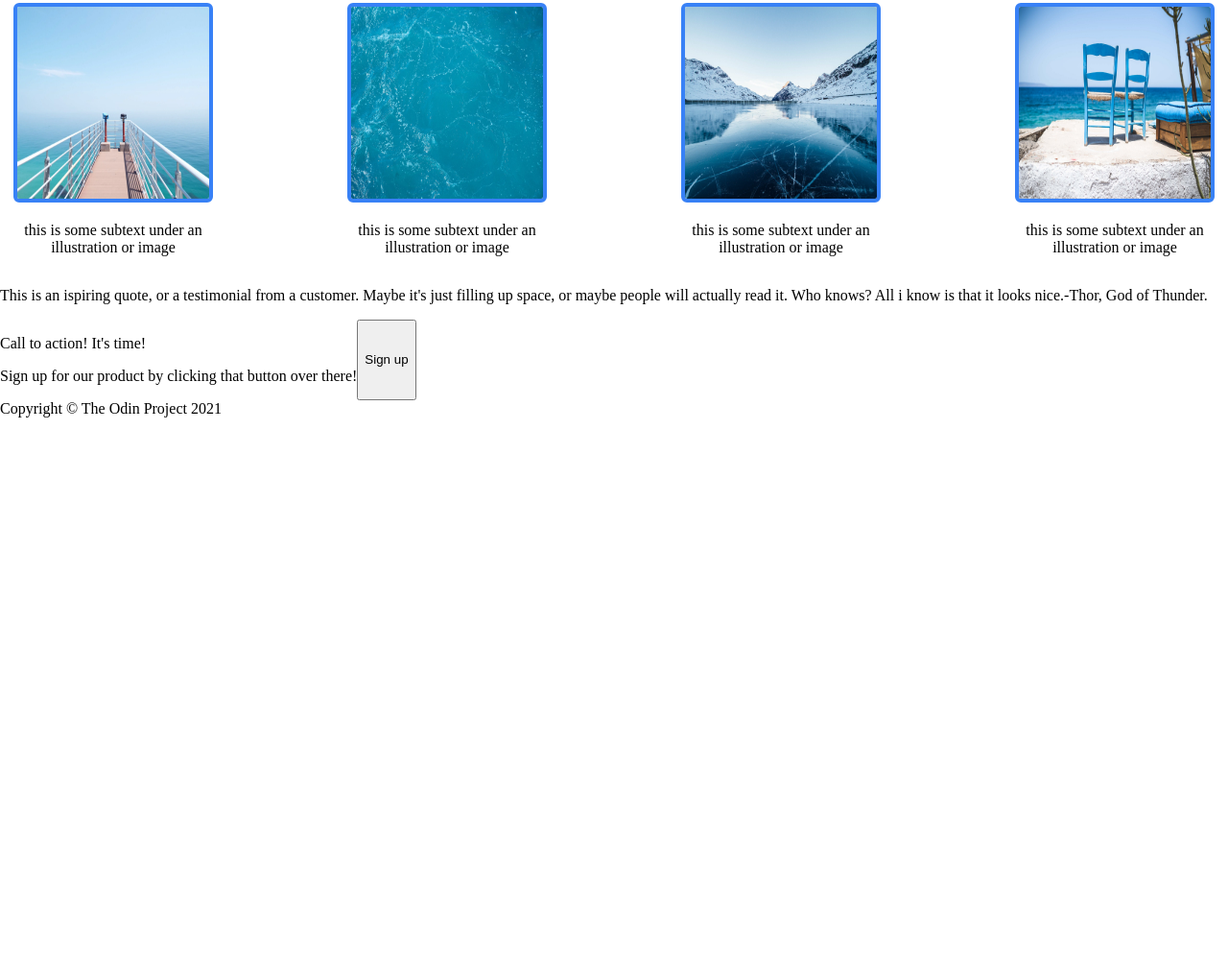
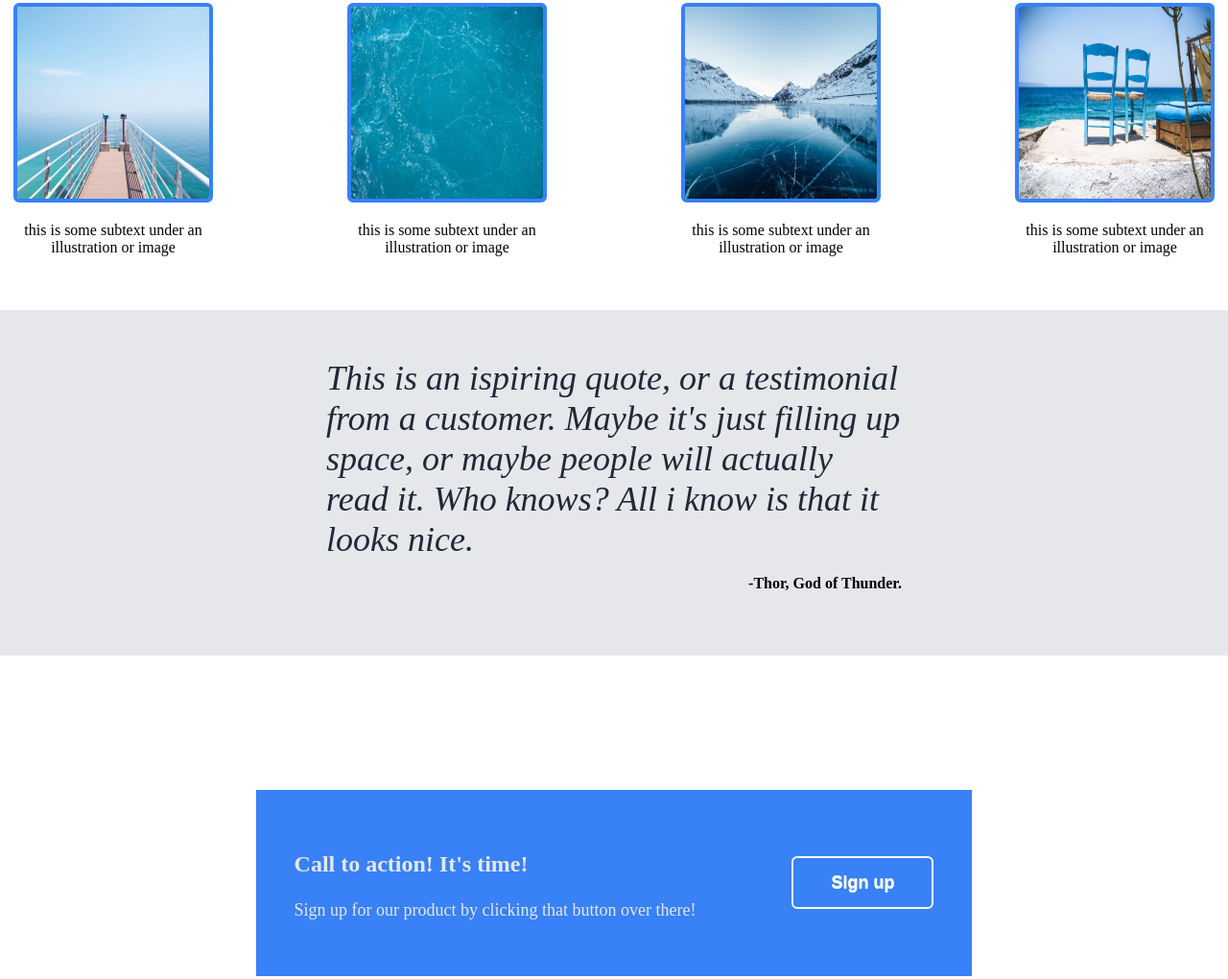
Before and after one commit to nicolenaspect/Odin-Landing-Page-Project, a plain HTML site: page index.html in a window 1280 px wide. Shown: the part 584-1604 px from the top of the page at 96% size. Before the commit the page ends 1019 px from the top, so only its background shows below. Drawn offline with Linux system fonts and the light colour scheme.

Commit message:
added quote and buttons finished

```diff
--- a/index.html
+++ b/index.html
@@ -55,8 +55,10 @@
         </div>
     </div>
     <div class="third">
+       <div class="third-container">
         <p class="quote">This is an ispiring quote, or a testimonial from a customer. Maybe it's just filling up space, or maybe people will actually read it. Who knows? All i know is that it looks nice.</p>
         <p class="quote-source">-Thor, God of Thunder.</p>
+       </div>
     </div>
     <div class="fourth">
         <div class="fourth-first">
--- a/style.css
+++ b/style.css
@@ -11,6 +11,7 @@ body,
 .second,
 .boxes,
 .second-subtext,
+.third-container,
 .placeholder,
 .second-content,
 .third,
@@ -124,9 +125,6 @@ a:hover, a:visited, a:link, a:active {
     padding: 20px;
 }
 
-
-
-
 .image-container {
     text-align: center;
 }
@@ -141,3 +139,71 @@ a:hover, a:visited, a:link, a:active {
     justify-content: center;
     gap: 140px;
 }
+
+.third {
+    background-color: #e5e7eb;
+    flex-direction: column;
+    padding: 50px;
+    align-items: center;
+    margin-top: 40px;
+    margin-bottom: 40px;
+
+}
+
+.quote {
+    margin: 0;
+    font-size: 36px;
+    font-style: italic;
+    font-weight: 300;
+    color: #1f2937;
+}
+
+.quote-source {
+    font-weight: 900;
+    color: black;
+    align-self: flex-end;
+}
+
+.third-container {
+    flex-direction: column;
+    width: 600px;
+}
+
+.fourth {
+    background-color: #3881f6;
+    margin: 100px;
+    flex-direction: row;
+    justify-content: space-around;
+    padding: 20px;
+    align-self: center;
+    align-items: center;
+    padding: 40px;
+    gap: 100px;
+}
+
+.action {
+    font-size: 24px;
+    font-weight: 600;
+    color: #e5e7eb;
+}
+
+.action-subtext {
+    font-weight: 400;
+    color: #e5e7eb;
+    font-size: 18px;
+}
+
+.second-button {
+    background-color:#3881f6;
+	border-radius:6px;
+	border:2px solid #f9faf8;
+	display:inline-block;
+	cursor:pointer;
+	color:#f9faf8;
+	font-family:Arial;
+	font-size:18px;
+	font-weight:bold;
+	padding:15px 39px;
+	text-decoration:none;
+	text-shadow:0px 1px 0px #f9faf8;
+}
```
